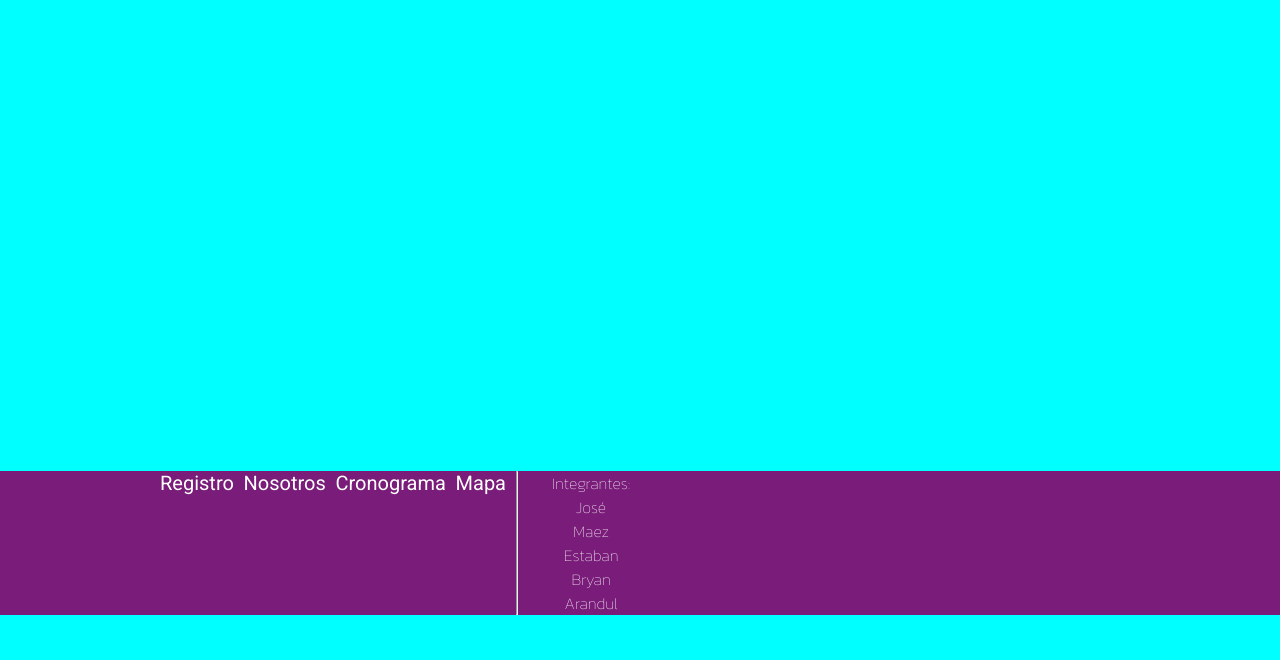
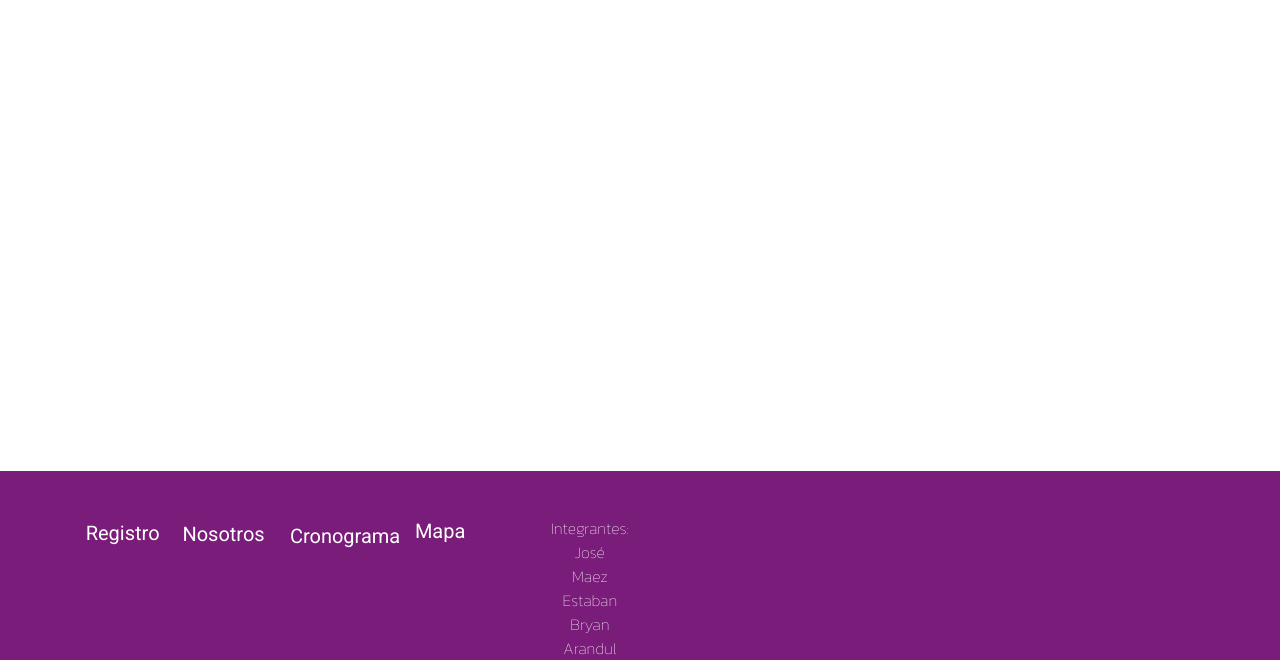
Before and after one commit to josh19ds1/Proyecto_FDESVII, a PHP site: page / in a window 1280 px wide. Shown: the part 249-909 px from the top of the page. Before the commit the page ends 864 px from the top, so only its background shows below. Run offline with PHP 8.4, Linux system fonts and the light colour scheme; some libraries are stand-ins or nearby versions.

Commit message:
Se modifico el footer y inicio

```diff
--- a/public/css/footer.css
+++ b/public/css/footer.css
@@ -10,9 +10,11 @@
 
 
 .navFar .menu{
-        grid-column: 2/5;
+        grid-column: 1/5;
         display:grid;
         justify-content:space-between;
+        margin-left: 12%;
+        margin-top: 7%;
 }
 
 .navFar .menu li{
@@ -35,7 +37,7 @@ list-style-type: none;
         text-align: center;
         color: white;
         margin-left: 15px;
-        grid-column: 6/9;
+        grid-column: 7/9;
 }
 
 
--- a/public/css/inicio.css
+++ b/public/css/inicio.css
@@ -1,4 +1,4 @@
 body{
-background-color: aqua;
+background-color: #fff;
 
 }
--- a/view/secciones1/footer.php
+++ b/view/secciones1/footer.php
@@ -16,7 +16,7 @@
                                 <li><a href="#" class="menu">Nosotros</a></li>
                                 <li><a href="#" class="menu">Cronograma</a></li>
                                 <li><a href="#" class="menu">Mapa</a></li>
-                                <hr>
+
                                 <li class="inf">Integrantes: </br>
                                     José </br>
                                     Maez</br>
```
